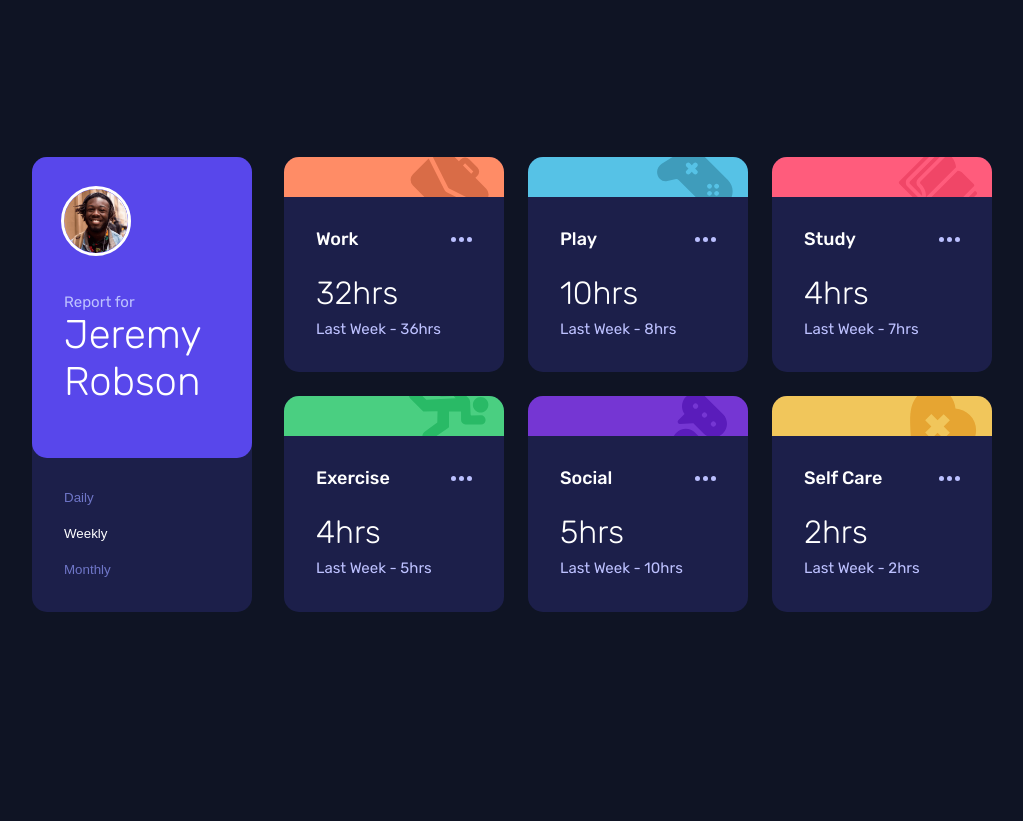
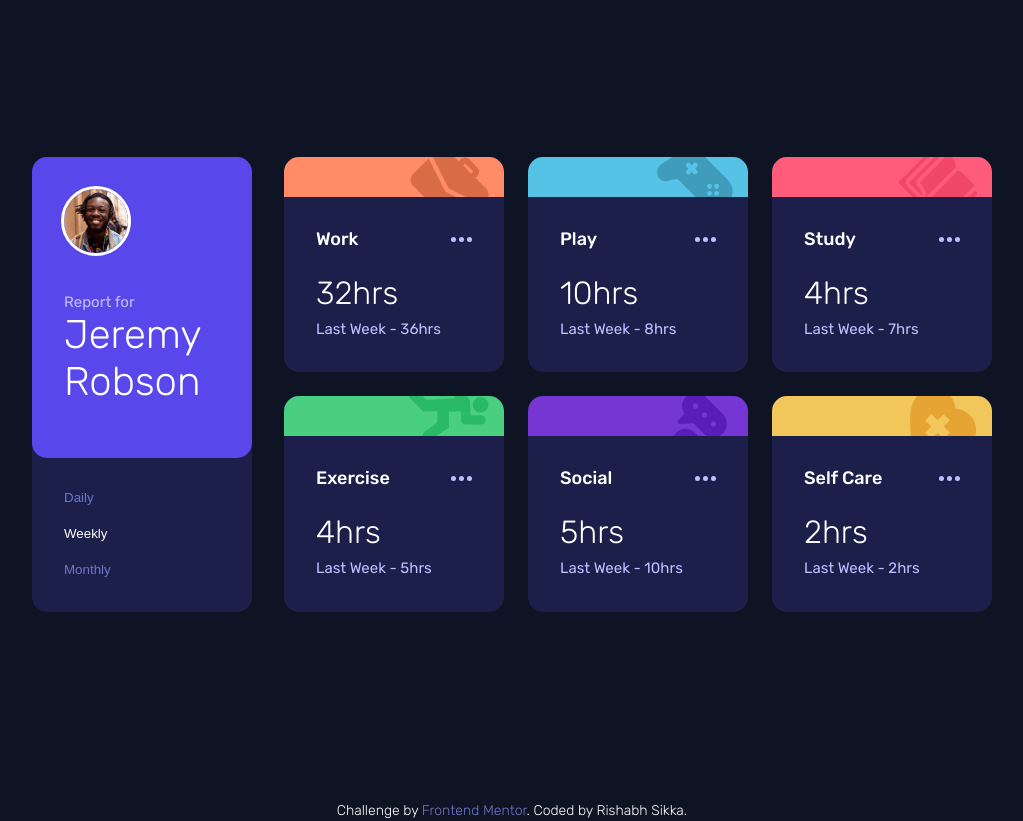
Before and after one commit to RishabhSikka3/time-tracking-dashboard, a plain HTML site: page index.html in a window 1280 px wide. Shown: the whole page, without its empty margins (128-1151 px from the left). Before the commit the page ends 800 px from the top, so only its background shows below. Drawn offline with Linux system fonts and the light colour scheme.

Commit message:
attribution added and json file path changed

```diff
--- a/app.js
+++ b/app.js
@@ -8,7 +8,7 @@ const dailyPanelCards = dailyPanel.querySelectorAll(".card");
 const weeklyPanelCards = weeklyPanel.querySelectorAll(".card");
 const monthlyPanelCards = monthlyPanel.querySelectorAll(".card");
 
-fetch("/data.json")
+fetch("data.json")
   .then((res) => {
     return res.json();
   })
--- a/index.html
+++ b/index.html
@@ -389,9 +389,11 @@
         </div>
       </div>
     </main>
-    <!-- <div class="attribution">
-    Challenge by <a href="https://www.frontendmentor.io?ref=challenge" target="_blank">Frontend Mentor</a>.
-    Coded by <a href="#">Your Name Here</a>.
-  </div> -->
+    <div class="attribution">
+      Challenge by
+      <a href="https://www.frontendmentor.io?ref=challenge" target="_blank"
+        >Frontend Mentor</a
+      >. Coded by Rishabh Sikka.
+    </div>
   </body>
 </html>
--- a/styles.scss
+++ b/styles.scss
@@ -166,6 +166,17 @@ button[aria-selected="true"] {
   color: variables.$navy-200;
 }
 
+.attribution {
+  font-size: functions.rem(14px);
+  font-weight: variables.$font-weight-light;
+  text-align: center;
+}
+
+.attribution a {
+  text-decoration: none;
+  color: variables.$purple-500;
+}
+
 /* Media Queries */
 
 @media (min-width: functions.rem(768px)) {
```
Also changed, not shown: styles.css, 1 other file.
